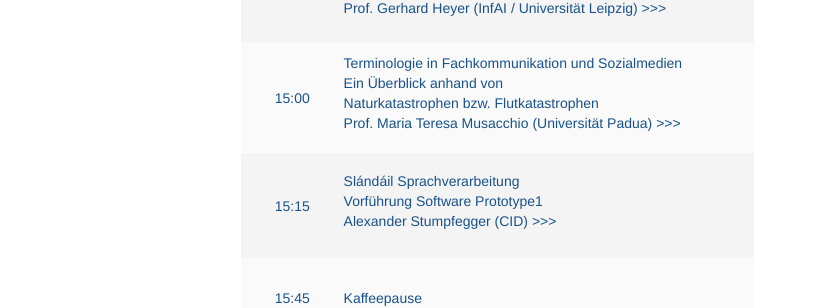
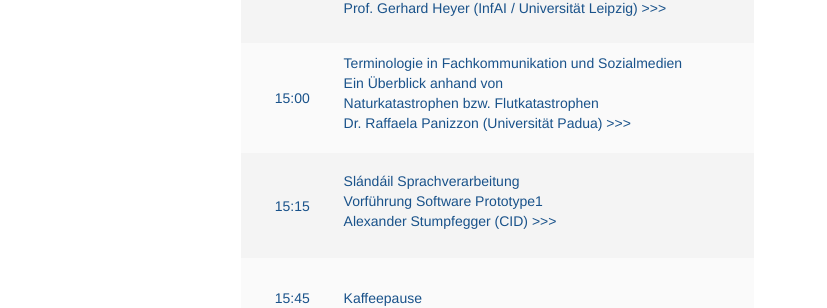
Before and after one commit to susedev/test, a Jekyll site: the page built from programm-uebersicht.html, in a window 1280 px wide and 900 px high, scrolled down 1462 px. Shown: the part 145-453 px from the top of the window, without its empty margins (39-866 px from the left). Built offline with Jekyll 4.4.1, drawn with Linux system fonts in a browser that asks for light colours; nearby versions of some CDN libraries.

Commit message:
Update programm-uebersicht.html

```diff
--- a/programm-uebersicht.html
+++ b/programm-uebersicht.html
@@ -114,7 +114,7 @@ title: Programm
 			<p><a href="{{ site.base_url }}/beitraege-und-referentinnen.html#Musacchio"><span style="color:#19528A;">Terminologie in Fachkommunikation und Sozialmedien</span><br />
 			<span style="color:#19528A;">Ein &Uuml;berblick anhand von<br />
 			Naturkatastrophen bzw. Flutkatastrophen<br />
-			Prof. Maria Teresa Musacchio (Universit&auml;t Padua) &gt;&gt;&gt;</span></a></p>
+			Dr. Raffaela Panizzon (Universit&auml;t Padua) &gt;&gt;&gt;</span></a></p>
 			</td>
 		</tr>
 		<tr>
```
